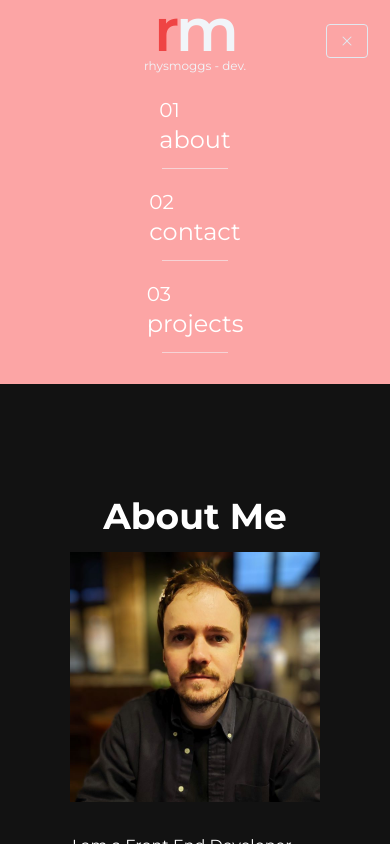
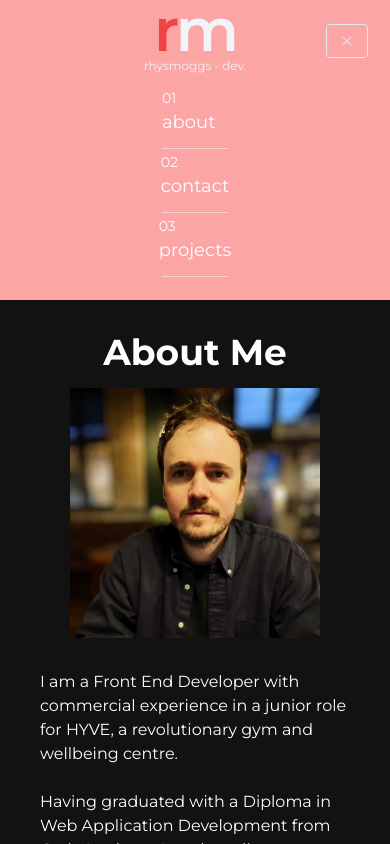
Before and after one commit to rhysmoggs/portfolio2024, a Next.js app: page /about in a window 390 px wide. Both pictures are taken after a click on the button 347 px from the left and 41 px from the top of the page. Shown: the top 844 px of the page. Built offline with nearby package versions, Linux system fonts and the light colour scheme.

Commit message:
adjust font size, padding and margins

```diff
--- a/app/about/page.js
+++ b/app/about/page.js
@@ -57,16 +57,15 @@ export default function About() {
 
   return (
     <main className='flex min-h-screen flex-col bg-[#121212]'>
-      <section className='text-white calcWidth' id='about'>
-        {/* <div className='pt-8 md:pt-24 lg:pt-32 px-4 xl:px-16'> */}
+      <section className='text-white calcWidth'>
         <div className='pt-8 px-4 xl:px-16'>
-          <div className='mt-4 text-left flex flex-col h-full'>
-            <h2 className='text-center text-4xl font-bold text-white mt-16 mb-4 md:mb-0'>
+          <div className='md:mt-4 text-left flex flex-col h-full'>
+            <h2 className='text-center text-4xl font-bold text-white md:mt-10 mb-4 md:mb-0'>
               About Me
             </h2>
           </div>
         </div>
-        <div className='md:grid md:grid-cols-2 gap-8 px-4 xl:gap-16 xl:px-16 min-h-screen'>
+        <div className='md:grid md:grid-cols-2 gap-8 md:px-4 xl:gap-16 xl:px-16 min-h-screen'>
           <div className='w-[250px] h-[250px] lg:w-[400px] lg:h-[400px] relative overflow-hidden mx-auto md:mt-28'>
             <Image
               src='/images/headshot.jpg'
@@ -78,7 +77,7 @@ export default function About() {
               priority={true}
             />
           </div>
-          <div className='py-8 px-4 sm:py-16 xl:px-16 min-h-screen'>
+          <div className='py-8 md:px-4 sm:py-16 xl:px-16 min-h-screen'>
             <p className='text-base lg:text-lg'>
               {/* add attributes to HYVE link below: */}I am a Front End
               Developer with commercial experience in a junior role for{' '}
--- a/app/components/NavLink.jsx
+++ b/app/components/NavLink.jsx
@@ -7,14 +7,14 @@ const NavLink = ({ href, title, pageNo }) => {
     <>
       <Link
         href={href}
-        className='block py-2 text-black sm:text-xl rounded hover:text-white'
+        className='block md:py-2 text-black rounded hover:text-white'
       >
-        <h1 className='text-white text-xl'>{0 + `${pageNo}`}</h1>
+        <h1 className='text-white text-sm md:text-xl'>{0 + `${pageNo}`}</h1>
         <motion.h1
           whileHover={{ scale: 1.15 }}
           initial={{ opacity: 1, scale: 1 }}
           transition={{ duration: 0.5 }}
-          className='text-white md:font-medium xl:font-semibold text-2xl md:text-4xl lg:text-5xl'
+          className='text-white text-lg md:font-medium xl:font-semibold md:text-4xl lg:text-5xl'
         >
           {title}
         </motion.h1>
--- a/app/components/ProjectCard.jsx
+++ b/app/components/ProjectCard.jsx
@@ -30,7 +30,7 @@ function ProjectCard({ image, title, description, techstack, github }) {
       <motion.div
         whileHover={{ y: 10 }}
         transition={{ easeInOut: 0.5 }}
-        className='text-white rounded-b-xl mt-3 bg-[#181818] py-6 px-4 line-clamp-4 hover:line-clamp-none'
+        className='text-white rounded-b-xl mt-3 bg-[#181818] py-6 px-2 md:px-4 line-clamp-4 hover:line-clamp-none'
       >
         <h5 className='font-xl font-semibold mb-2'>{title}</h5>
         <p className='text-[#ADB7BE]'>{description}</p>
--- a/app/contact/page.js
+++ b/app/contact/page.js
@@ -1,10 +1,10 @@
 export default function Contact() {
   return (
     <main className='flex min-h-screen flex-col bg-[#121212]'>
-      <section className='text-white calcWidth' id='contact'>
+      <section className='text-white calcWidth'>
         <div className='pt-8 px-4 xl:px-16'>
-          <div className='mt-4 text-left flex flex-col h-full'>
-            <h2 className='text-center text-4xl font-bold text-white mt-16 mb-8 md:mb-12'>
+          <div className='md:mt-4 text-left flex flex-col h-full'>
+            <h2 className='text-center text-4xl font-bold text-white md:mt-10 mb-4 md:mb-0'>
               Contact
             </h2>
           </div>
--- a/app/page.js
+++ b/app/page.js
@@ -6,10 +6,10 @@ import { TypeAnimation } from 'react-type-animation'
 export default function Home() {
   return (
     <main className='flex h-screen flex-col bg-[#121212]'>
-      <section className='pt-20 calcWidth'>
+      <section className='pt-10 md:pt-20 calcWidth'>
         <div className='grid md:grid-cols-2 gap-8'>
           <div className='place-self-center text-center md:text-left  md:justify-self-start'>
-            <h1 className='text-white mb-4 text-xl md:text-3xl lg:text-5xl lg:leading-normal font-extrabold'>
+            <h1 className='text-white mb-4 text-3xl lg:text-5xl lg:leading-normal font-extrabold'>
               <span className='text-primary-500'>Hello, </span>
               <span className='text-secondary-100'>I&apos;m </span>
               <br />
--- a/app/projects/page.js
+++ b/app/projects/page.js
@@ -98,10 +98,10 @@ export default function Projects() {
 
   return (
     <main className='flex min-h-screen flex-col bg-[#121212]'>
-      <section className='text-white calcWidth' id='projects'>
+      <section className='text-white calcWidth'>
         <div className='pt-8 md:px-4 xl:px-16'>
-          <div className='mt-4 text-left flex flex-col h-full'>
-            <h2 className='text-center text-4xl font-bold text-white mt-16 mb-4 md:mb-8'>
+          <div className='md:mt-4 text-left flex flex-col h-full'>
+            <h2 className='text-center text-4xl font-bold text-white md:mt-10 mb-4 md:mb-0'>
               Projects
             </h2>
             <div className='text-white flex flex-row flex-wrap justify-center items-center gap-3 py-6 mb-8'>
```
Also changed, not shown: public/images/bg.jpg (added).
